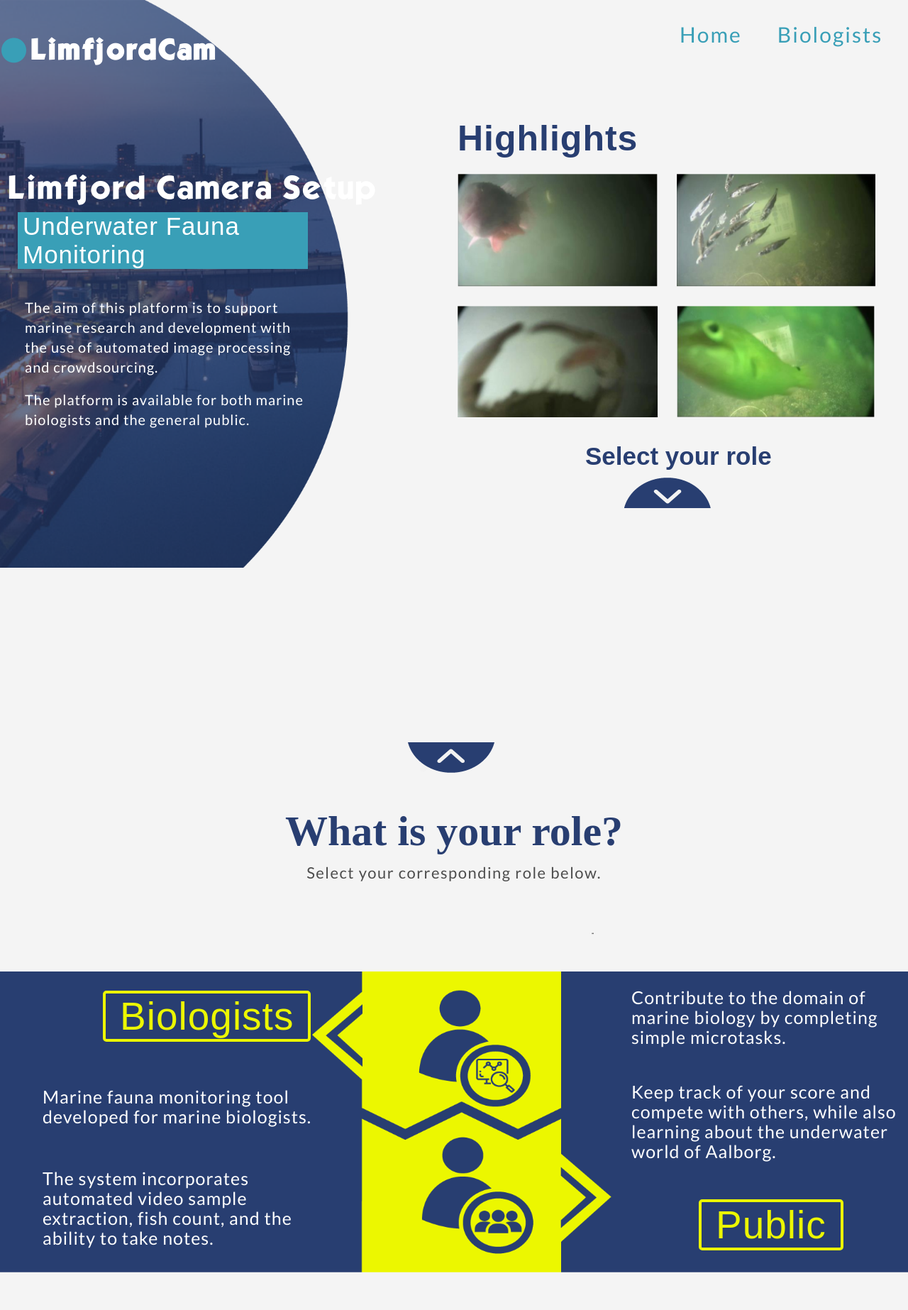
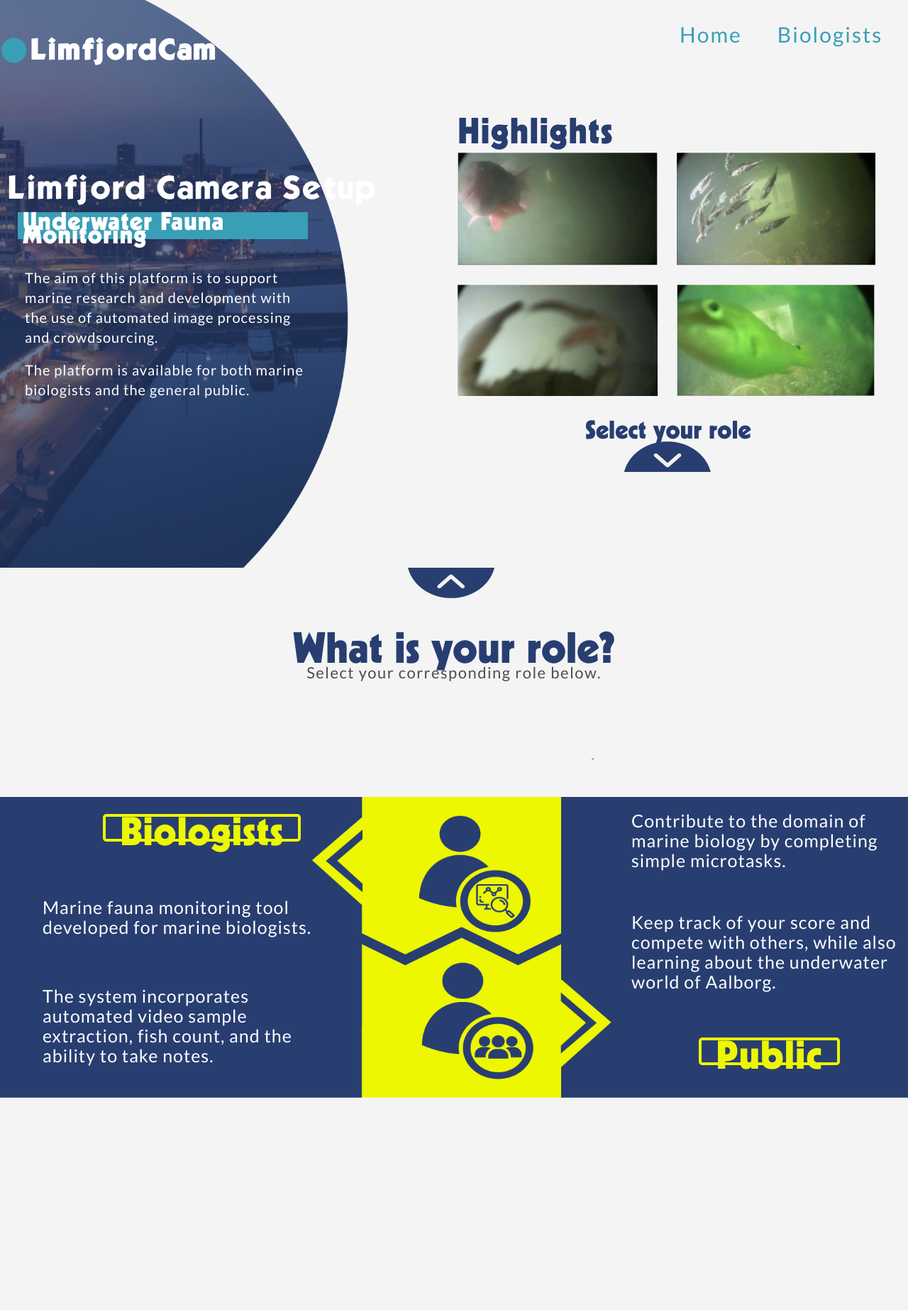
Before and after one commit to MTA21634/p6-website, a PHP site: page / in a window 1280 px wide; the page is wider, and only the part inside the window is pictured. Shown: that part at 71% size. After the commit the page ends 1547 px from the top of that part, so only its background shows below. Run offline with PHP 8.4, Linux system fonts and the light colour scheme; some libraries are stand-ins or nearby versions.

Commit message:
Add files via upload

```diff
--- a/index.html
+++ b/index.html
@@ -12,7 +12,9 @@
   <title>P6 Website</title>
 </head>
 <div class="container">
-<body id="home">
+
+  <body>
+    <div id="home">
       <header>
         <nav>
           <div class="logo">
@@ -21,7 +23,7 @@
           <ul class="nav-links">
             <li><a href="#home">Home</a></li>
             <li><a href="#role">Biologists</a></li>
-        <li><a href="#">Public</a></li>
+            <li><a href="#role">Public</a></li>
           </ul>
           <div class="burger">
             <div class="first-line"></div>
@@ -54,6 +56,7 @@
           <a href="#role"><button class="button-down"></button></a>
         </div>
       </div>
+    </div>
     <div class="wrapper-role" , id="role">
       <div class="nested-role-1">
         <a href="#home"><button class="button-up"></button></a><br><br><br>
@@ -78,7 +81,7 @@
       </div>
     </div>
 </div>
+<script src="https://code.jquery.com/jquery-3.6.0.min.js" integrity="sha256-/xUj+3OJU5yExlq6GSYGSHk7tPXikynS7ogEvDej/m4=" crossorigin="anonymous"></script>
 <script src="main.js"></script>
 </body>
-
 </html>
--- a/main.js
+++ b/main.js
@@ -1,3 +1,4 @@
+// Hamburger menu toggle on the navbar
 const navSlide = () => {
   const burger = document.querySelector('.burger');
   const nav = document.querySelector('.nav-links');
@@ -12,5 +13,18 @@ const navSlide = () => {
     console.log(index/7);
   });
 }
+navSlide();
 
-navSlide();
+// Smooth scrolling with JQuery
+$('.container a').on('click', function(e) {
+  if(this.hash !== '') {
+    e.preventDefault();
+    const hash = this.hash;
+
+    $('html, body').animate({
+      scrollTop: $(hash).offset().top
+    },
+    800
+  );
+  }
+});
--- a/style.css
+++ b/style.css
@@ -1,17 +1,26 @@
 @font-face {
-  font-family: Kabel;
-  src: url('../fonts/Kabel.ttf');
+    font-family: 'Kabel';
+    src: url('/fonts/KabelBook.woff2') format('woff2'),
+        url('/fonts/KabelBook.woff') format('woff');
+    font-weight: normal;
+    font-style: normal;
+    font-display: swap;
 }
 
 @font-face {
-  font-family: Kabel Black;
-  src: url('../fonts/Kabel-Black.ttf') format('truetype');
+    font-family: 'Kabel Black';
+    src: url('/fonts/Kabel-Black.woff2') format('woff2'),
+        url('/fonts/Kabel-Black.woff') format('woff');
+    font-weight: 900;
+    font-style: normal;
+    font-display: swap;
 }
 
+
 #home {
-  background: url('../img/LandingImage.png') no-repeat center center/cover;
+  background: url('/img/LandingImage.png') no-repeat center center/cover;
   height: 100vh;
-  overflow-x: hidden;
+  overflow: hidden;
 }
 
 #collage {
@@ -20,12 +29,13 @@
 }
 
 #role {
-  background: url('../img/RoleSelectionImage.png') no-repeat center center/cover;
+  background: url('/img/RoleSelectionImage.png') no-repeat center center/cover;
 }
 
 body {
   background-color: #F4F4F4 !important;
   height: 100vh;
+  overflow: hidden;
 }
 
 
@@ -73,7 +83,7 @@ body {
 }
 
 .button-down {
-  background: url('../img/Button.png') no-repeat;
+  background: url('/img/Button.png') no-repeat;
   display: inline-block;
   border: none;
   margin-top: 10px;
@@ -94,12 +104,12 @@ body {
 }
 
 .button-down:hover {
-  background: url('../img/ButtonHover.png') no-repeat;
+  background: url('/img/ButtonHover.png') no-repeat;
 }
 
 
 .button-up {
-  background: url('../img/ButtonUp.png') no-repeat;
+  background: url('/img/ButtonUp.png') no-repeat;
   display: inline-block;
   border: none;
   text-decoration: none;
@@ -118,7 +128,7 @@ body {
 }
 
 .button-up:hover {
-  background: url('../img/ButtonUpHover.png') no-repeat;
+  background: url('/img/ButtonUpHover.png') no-repeat;
 }
 
 .wrapper-role {
```
Also changed, not shown: fonts/Kabel-Black.woff (added), fonts/Kabel-Black.woff2 (added), fonts/KabelBook.woff (added), fonts/KabelBook.woff2 (added). Lines whose indentation alone changed are shown as unchanged.
